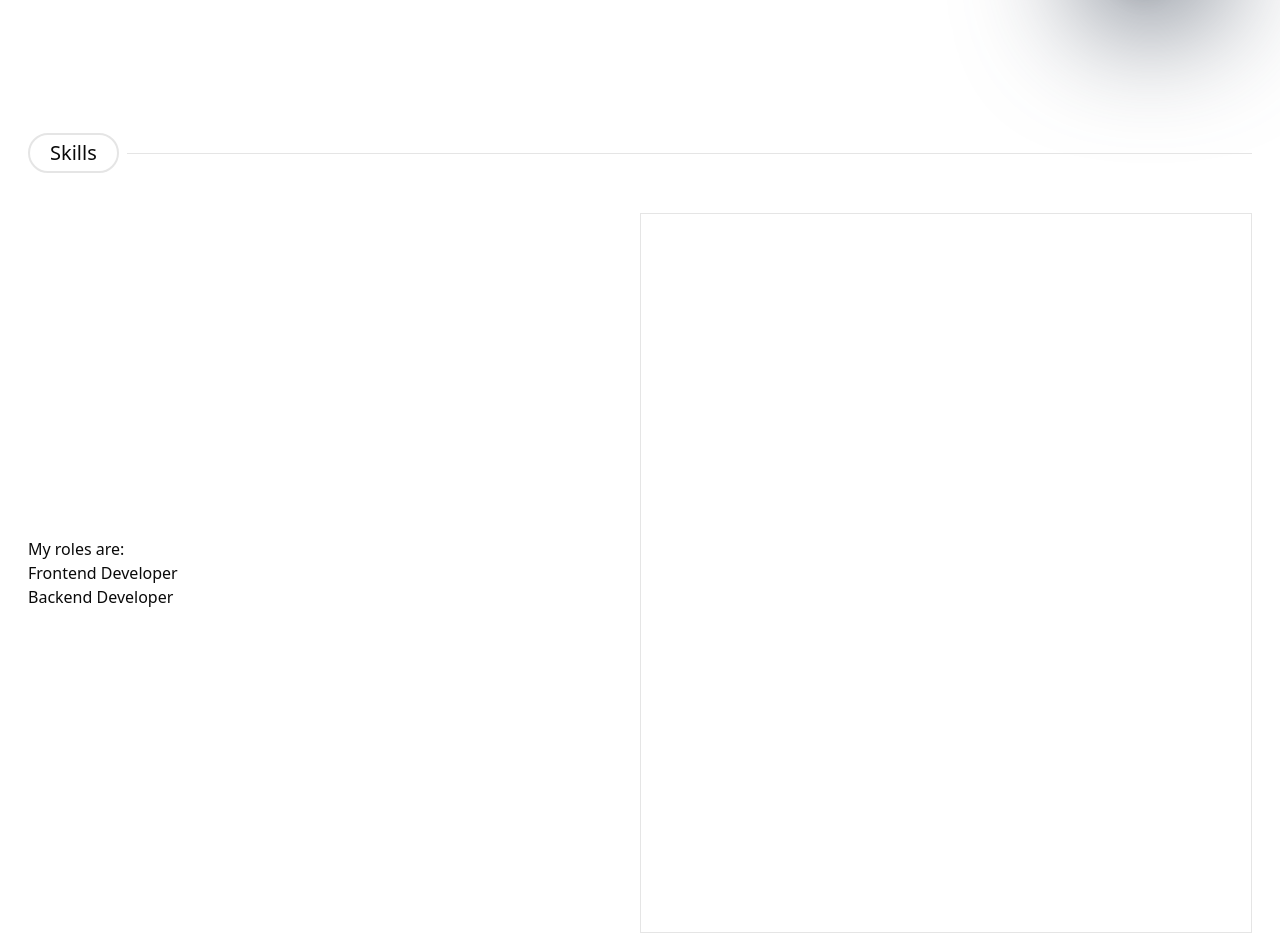
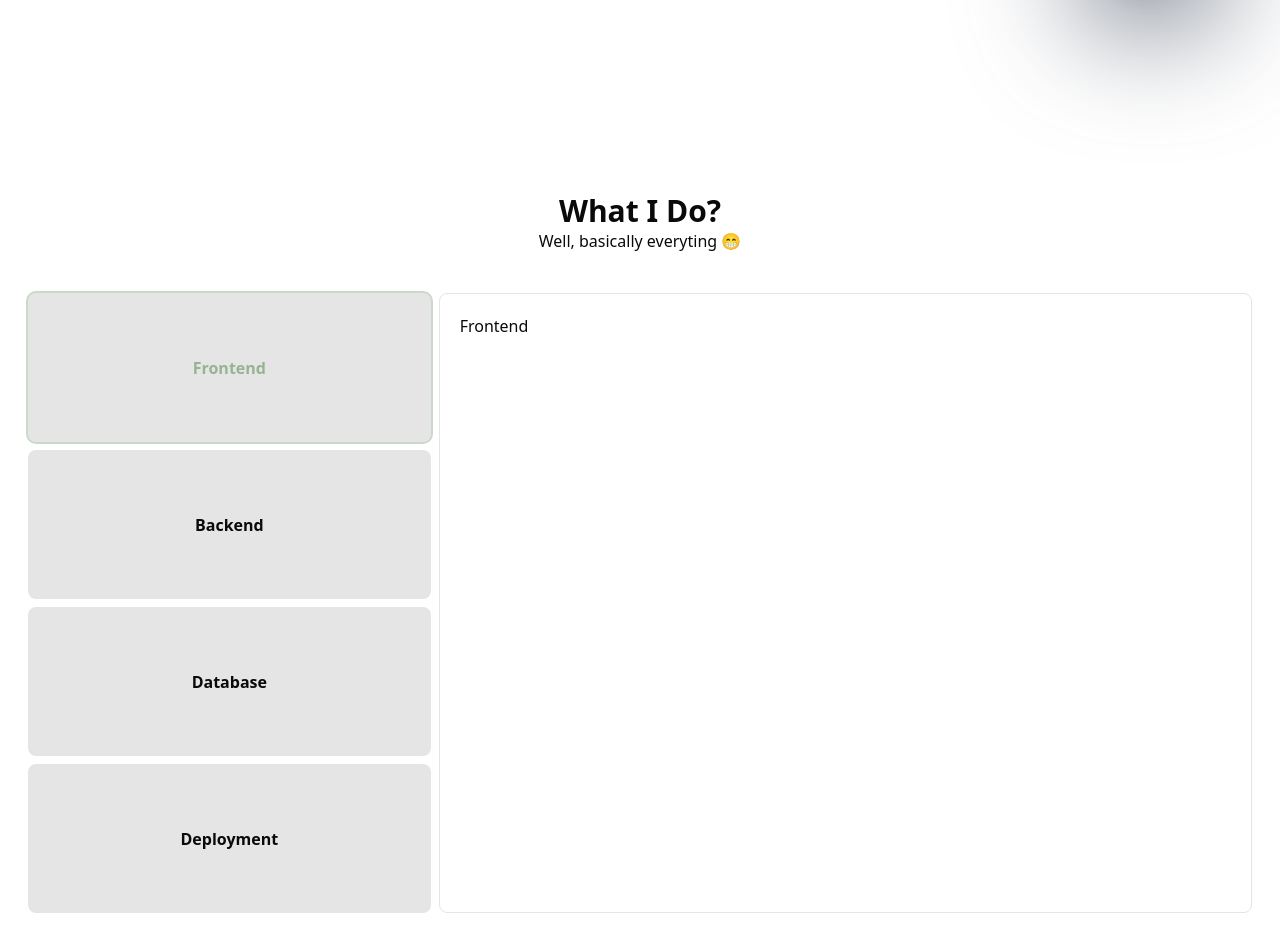
Before and after one commit to TamaWira/yuuniverse, a Next.js app: page / in a window 1280 px wide. Shown: the part 1540-2481 px from the top of the page. Built offline with nearby package versions, Linux system fonts and the light colour scheme.

Commit message:
feat: add skills section

```diff
--- a/src/app/page.tsx
+++ b/src/app/page.tsx
@@ -14,7 +14,7 @@ export default function Home() {
         <div className="px-5 h-screen">
           <AboutMe />
         </div>
-        <div className="px-5 h-screen">
+        <div className="p-5 h-screen">
           <Skills />
         </div>
       </main>
--- /dev/null
+++ b/src/components/skill-content.tsx
@@ -0,0 +1,14 @@
+import React from "react";
+
+type Props = {
+  skills: string[];
+  selectedSkillIndex: number;
+};
+
+export function SkillContent({ skills, selectedSkillIndex }: Props) {
+  return (
+    <div className="col-span-2 col-start-2 p-5 border rounded-md w-full h-full">
+      <h3>{skills[selectedSkillIndex]}</h3>
+    </div>
+  );
+}
--- /dev/null
+++ b/src/components/skill-list-button.tsx
@@ -0,0 +1,37 @@
+import { cn } from "@/lib/utils";
+import React from "react";
+
+type Props = {
+  skill: string;
+  index: number;
+  selectedSkillIndex: number;
+  setSelectedSkillIndex: React.Dispatch<React.SetStateAction<number>>;
+};
+
+export function SkillListButton({
+  skill,
+  index,
+  selectedSkillIndex,
+  setSelectedSkillIndex,
+}: Props) {
+  return (
+    <button
+      key={skill}
+      onClick={() => setSelectedSkillIndex(index)}
+      className={cn(
+        "group flex-1 bg-black/10 dark:bg-white/10 rounded-md font-bold hover:ring-[#96b494]/50 transition-all",
+        {
+          "ring-2 ring-[#96b494]/50 ": selectedSkillIndex === index,
+        }
+      )}
+    >
+      <p
+        className={cn("group-hover:text-[#96b494] transition-all", {
+          "text-[#96b494]": selectedSkillIndex === index,
+        })}
+      >
+        {skill}
+      </p>
+    </button>
+  );
+}
--- /dev/null
+++ b/src/components/skill-list.tsx
@@ -0,0 +1,28 @@
+import React from "react";
+import { SkillListButton } from "./skill-list-button";
+
+type Props = {
+  skills: string[];
+  selectedSkillIndex: number;
+  setSelectedSkillIndex: React.Dispatch<React.SetStateAction<number>>;
+};
+
+export function SkillList({
+  skills,
+  selectedSkillIndex,
+  setSelectedSkillIndex,
+}: Props) {
+  return (
+    <div className="flex flex-col gap-2 h-full">
+      {skills.map((skill, index) => (
+        <SkillListButton
+          key={skill}
+          skill={skill}
+          index={index}
+          selectedSkillIndex={selectedSkillIndex}
+          setSelectedSkillIndex={setSelectedSkillIndex}
+        />
+      ))}
+    </div>
+  );
+}
--- a/src/components/skills.tsx
+++ b/src/components/skills.tsx
@@ -1,26 +1,27 @@
-import React from "react";
-import SectionHeader from "./section-header";
+"use client";
+
+import { useState } from "react";
+import { SkillList } from "./skill-list";
+import { SkillContent } from "./skill-content";
 
 export default function Skills() {
+  const skills = ["Frontend", "Backend", "Database", "Deployment"];
+  const [selectedSkillIndex, setSelectedSkillIndex] = useState(0);
+
   return (
-    <section id="skills" className="flex flex-col h-full">
-      <SectionHeader>Skills</SectionHeader>
-      <div className="lg:flex-1 grid grid-cols-2 mt-10">
-        {/* Left */}
-        <div className="flex flex-col justify-center">
-          <h2>My roles are:</h2>
-          <ul>
-            <li>
-              <button>Frontend Developer</button>
-            </li>
-            <li>
-              <button>Backend Developer</button>
-            </li>
-          </ul>
-        </div>
+    <section id="skills" className="flex flex-col rounded-lg h-full">
+      <div className="my-10 text-center">
+        <h2 className="font-bold text-3xl">What I Do?</h2>
+        <p>Well, basically everyting 😁</p>
+      </div>
 
-        {/* Right */}
-        <div className="border"></div>
+      <div className="flex-1 items-center gap-2 grid grid-cols-3 h-full">
+        <SkillList
+          skills={skills}
+          selectedSkillIndex={selectedSkillIndex}
+          setSelectedSkillIndex={setSelectedSkillIndex}
+        />
+        <SkillContent skills={skills} selectedSkillIndex={selectedSkillIndex} />
       </div>
     </section>
   );
```
